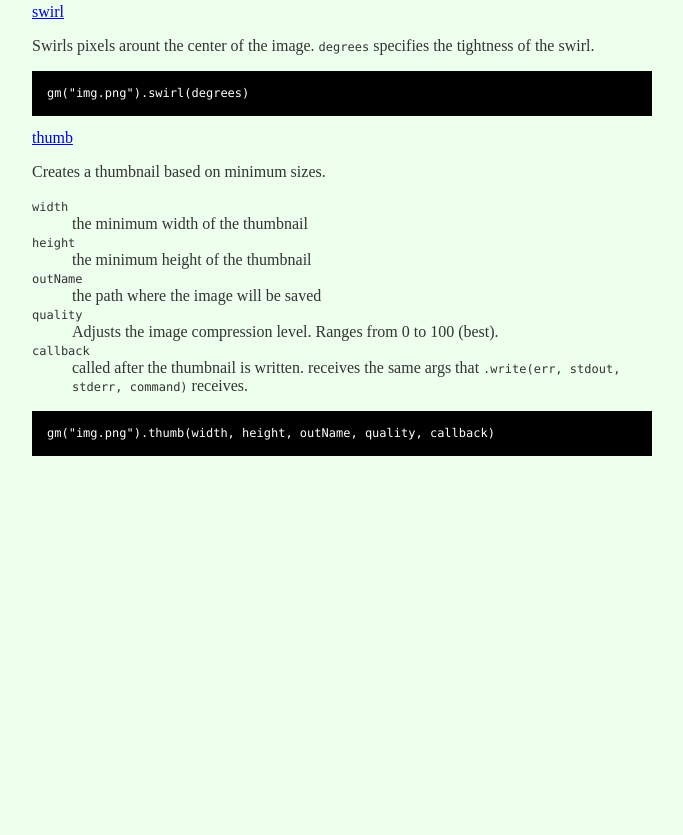
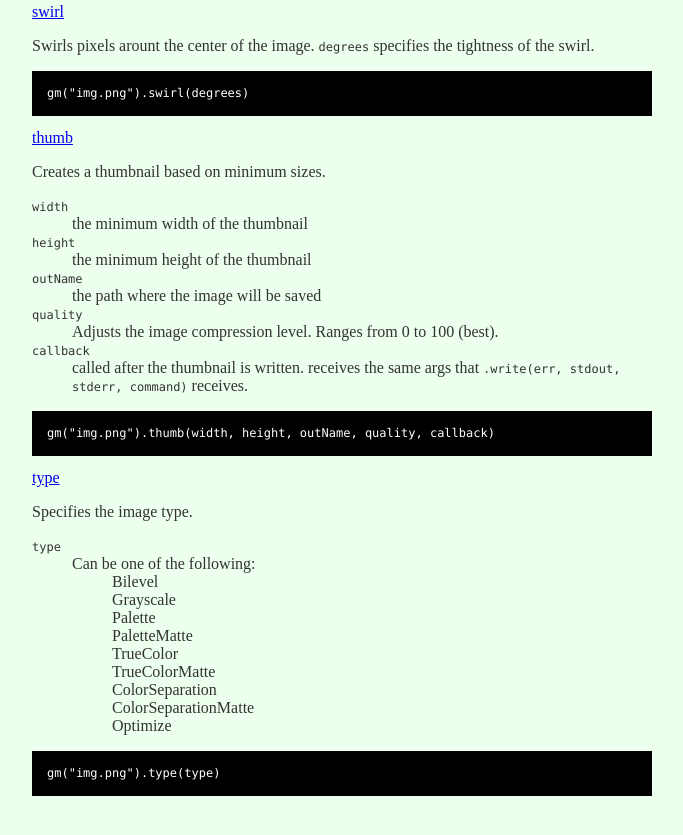
Before and after one commit to aheckmann/gm, a plain HTML site: page index.html in a window 1280 px wide. Shown: the part 6990-7825 px from the top of the page, without its empty margins (338-1021 px from the left). Before the commit the page ends 7493 px from the top, so only its background shows below. Drawn offline with Linux system fonts and the light colour scheme.

Commit message:
add type docs

```diff
--- a/index.html
+++ b/index.html
@@ -306,6 +306,26 @@
             </dl>
             <pre><code>gm("img.png").thumb(width, height, outName, quality, callback)</code></pre>
           </li>
+          <li id="type"><a href="http://www.graphicsmagick.org/GraphicsMagick.html#details-type">type</a>
+            <p>Specifies the image type.</p>
+            <dl>
+              <dt><code>type</code></dt>
+              <dd>Can be one of the following:
+                <ul>
+                  <li>Bilevel</li>
+                  <li>Grayscale</li>
+                  <li>Palette</li>
+                  <li>PaletteMatte</li>
+                  <li>TrueColor</li>
+                  <li>TrueColorMatte</li>
+                  <li>ColorSeparation</li>
+                  <li>ColorSeparationMatte</li>
+                  <li>Optimize</li>
+                </ul>
+              </dd>
+            </dl>
+            <pre><code>gm("img.png").type(type)</code></pre>
+          </li>
         </ul>
   <br>
   </div>
```
